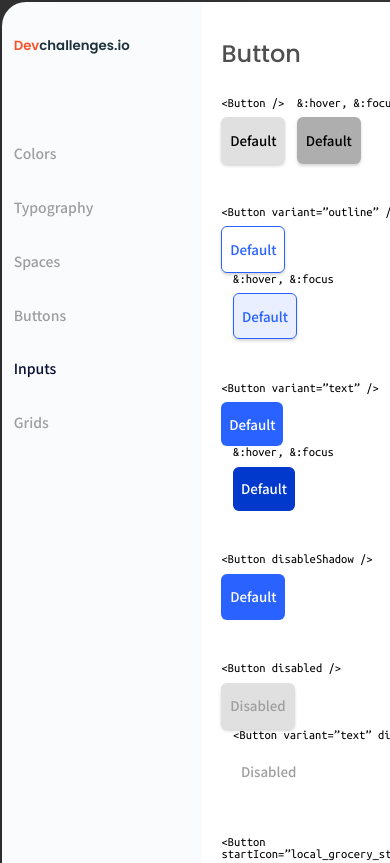
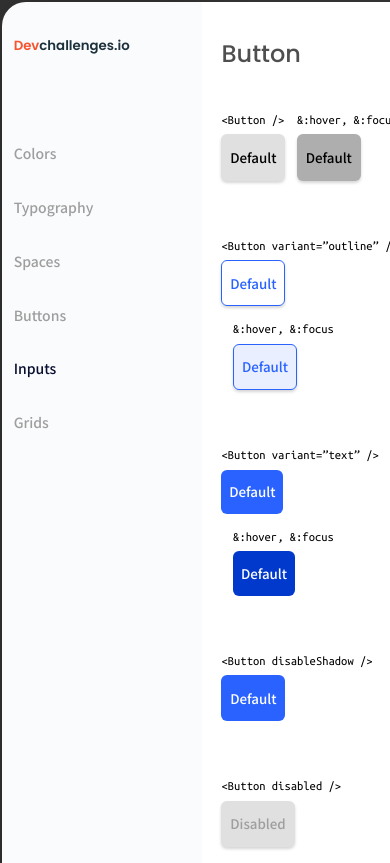
Before and after one commit to ViniciusmDias/button-component, a React (Create React App) app: page / in a window 390 px wide. Shown: the top 863 px of the page. Built offline with nearby package versions, Linux system fonts and the light colour scheme.

Commit message:
Fix some responsive styles

```diff
--- a/src/components/Button/styles.ts
+++ b/src/components/Button/styles.ts
@@ -11,6 +11,10 @@ export const ButtonContainer = styled.div`
 
   strong {
     margin-bottom: 1vh;
+  }
+
+  @media (max-width: 1050px) {
+    margin-top: 2vh;
   }
 `;
 
--- a/src/components/Hero/styles.ts
+++ b/src/components/Hero/styles.ts
@@ -18,5 +18,6 @@ export const HeroContainer = styled.section`
 export const ButtonsContainer = styled.section`
   display: flex;
   flex-wrap: wrap;
+  align-items: flex-end;
   margin-bottom: 5vh;
 `;
```
